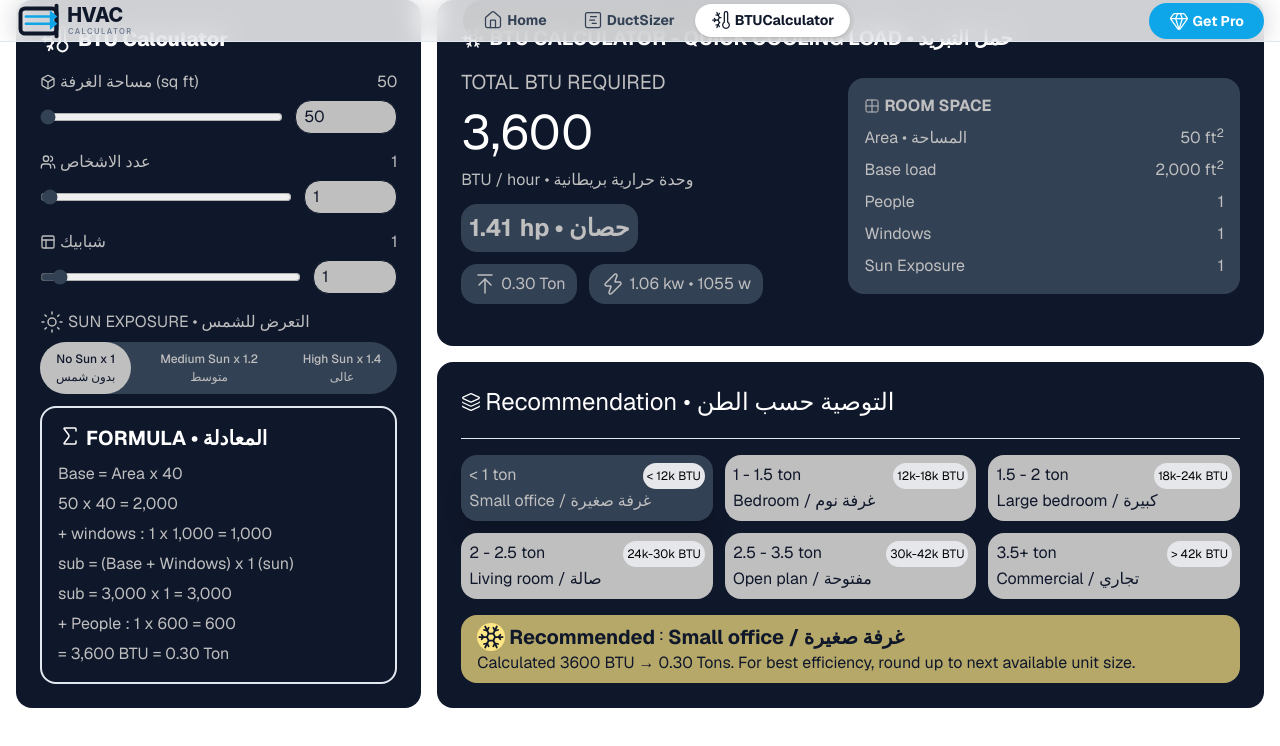
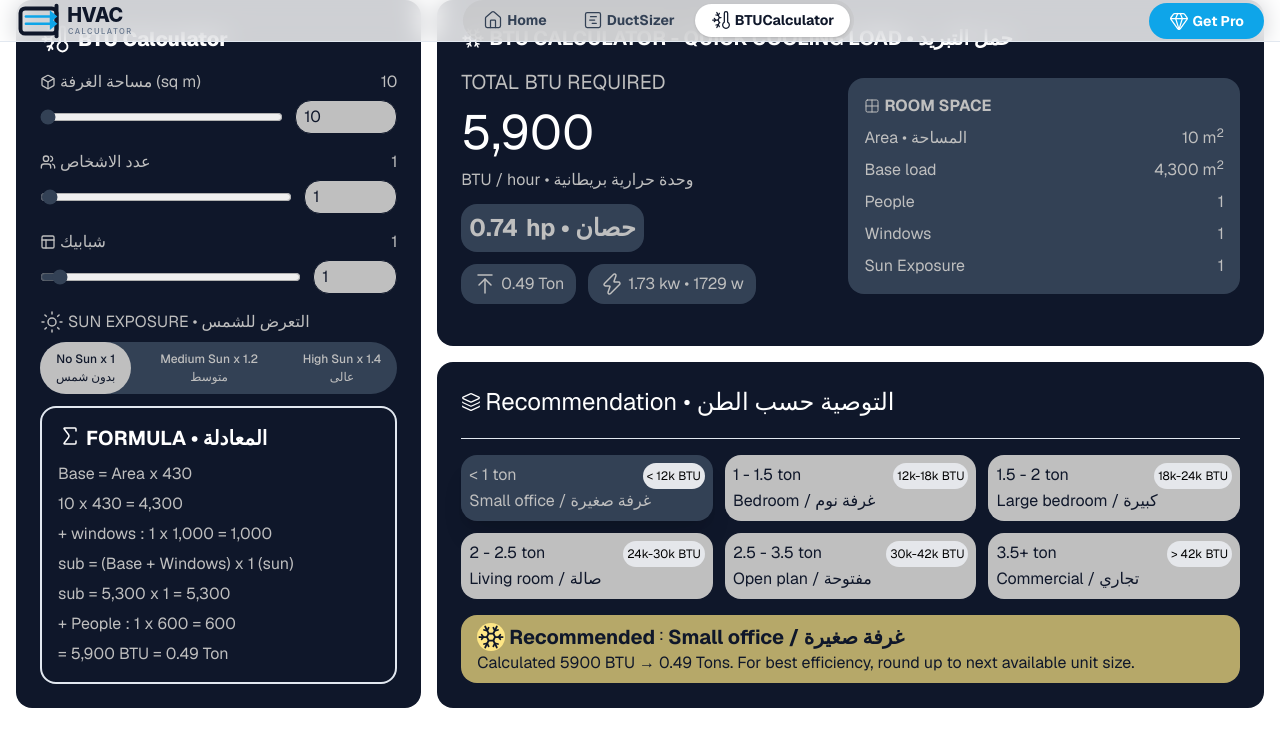
Before and after one commit to omar-khatab/HVAC-Calculator, a Next.js app: page /BTUCalculator in a window 1280 px wide. Shown: the top 746 px of the page. Built offline with nearby package versions, Linux system fonts and the light colour scheme.

Commit message:
edit some units in btu calculator

```diff
--- a/src/app/BTUCalculator/BTUComponents/Main.tsx
+++ b/src/app/BTUCalculator/BTUComponents/Main.tsx
@@ -10,14 +10,14 @@ import { Box, PanelsTopLeft, Sigma, Sun,ThermometerSnowflake, Users } from "luci
 export default function Main() {
 
     const [inputs , setInputs] = useState<BTUInputs>({
-        roomArea : 50,
+        roomArea : 10,
         occupants : 1,
         window : 1,
         sunExposure : 1,
     })
 
     // Formula and Calculations
-    const base = inputs.roomArea * 40;
+    const base = inputs.roomArea * 430;
     const windows = inputs.window * 1000
     const sub = (base + windows) * inputs.sunExposure
     const people = inputs.occupants * 600
@@ -42,7 +42,7 @@ export default function Main() {
                     <ThermometerSnowflake size={30} strokeWidth={1.5} />BTU Calculator
                 </h2>
                 {/* custom component for inputs */}
-                <Inputs Icon={Box} label="مساحة الغرفة (sq ft)" min={50} max={2000} step={10} value={inputs.roomArea} calc = {calcRoomArea}/>
+                <Inputs Icon={Box} label="مساحة الغرفة (sq m)" min={10} max={2000} step={5} value={inputs.roomArea} calc = {calcRoomArea}/>
                 <Inputs Icon = {Users} label="عدد الاشخاص" min={0} max={100} value={inputs.occupants}calc = {calcOccupants}/>
                 <Inputs Icon={PanelsTopLeft} label="شبابيك" min={0} max={20}value={inputs.window} calc = {calcWindows}/>
                 {/* Sun Exposure selection */}
@@ -54,15 +54,16 @@ export default function Main() {
                                 <input type="radio" name="sun" checked = {inputs.sunExposure === val}
                                     onChange = {() => setInputs({...inputs, sunExposure : val})}
                                     className="hidden"/>
-                                {val === 1 ? <span>No Sun x 1 <br/>بدون شمس</span> : val === 1.2 ? <span>Medium Sun x 1.2<br/> متوسط</span>: <span>High Sun x 1.4<br/> عالى</span>}
+                                {val === 1 ? <span>No Sun x 1 <br/>بدون شمس</span> : val === 1.2 ? <span>Medium Sun x 1.2<br/> متوسط</span> :
+                                <span>High Sun x 1.4<br/> عالى</span>}
                         </label>
                     })}
                 </div>
                 {/* UI for formula */}
                 <div className="bg-primary text-surface rounded-2xl p-4 border-border border-2 flex flex-col gap-1.5">
                         <h3 className="text-head text-xl font-bold mb-1 flex item-center gap-1"><Sigma strokeWidth={1.5} />FORMULA • المعادلة</h3>
-                    <p> Base = Area x 40</p>
-                    <p> {inputs.roomArea } x 40 = <span>{base.toLocaleString()}</span></p>
+                    <p> Base = Area x 430</p>
+                    <p> {inputs.roomArea } x 430 = <span>{base.toLocaleString()}</span></p>
                     <p>+ windows : {inputs.window} x 1,000 = <span>{windows.toLocaleString()}</span></p>
                     <p>sub = (Base + Windows) x <span>{inputs.sunExposure}</span> (sun)</p>
                     <p>sub = {(base + windows).toLocaleString()} x <span>{inputs.sunExposure}</span> = {sub.toLocaleString()}</p>
--- a/src/app/BTUCalculator/BTUComponents/Outputs.tsx
+++ b/src/app/BTUCalculator/BTUComponents/Outputs.tsx
@@ -9,7 +9,7 @@ type Props = {
 export default function Outputs({result, inputs} : Props) {
     const roomSpace : {id : number, title : string, value : number}[] = [
         {id :1, title : "Area • المساحة", value : inputs.roomArea},
-        {id :2, title : "Base load", value :  inputs.roomArea * 40},
+        {id :2, title : "Base load", value :  inputs.roomArea * 430},
         {id :3, title : "People", value :  inputs.occupants},
         {id :4, title : "Windows", value :  inputs.window},
         {id :5, title : "Sun Exposure", value :  inputs.sunExposure},
@@ -28,7 +28,7 @@ return (
                     <p>BTU / hour • وحدة حرارية بريطانية</p>
                 </div>
                 <div className="justify-center text-2xl font-bold flex gap-2 p-2  bg-secondary rounded-2xl md:w-fit">
-                    <span>{(result / 2544.43).toFixed(2)}</span>
+                    <span>{(result / 8000).toFixed(2)}</span>
                     <span>hp • حصان</span>
                 </div>
                 <div className="flex gap-3 flex-col md:flex-row text-center">
@@ -48,7 +48,7 @@ return (
                     const fit = i === 0 || i === 1
                     return <div key = {e.id} className="flex justify-between">
                         <span>{e.title}</span>
-                        <span>{`${e.value.toLocaleString()}`} {fit ? `ft`  : null}{fit ? <sup>2</sup> : null}</span>
+                        <span>{`${e.value.toLocaleString()}`} {fit ? `m`  : null}{fit ? <sup>2</sup> : null}</span>
                     </div>
                 })}
             </div>
--- a/src/app/DuctSizer/DuctComponent/Recommendations.tsx
+++ b/src/app/DuctSizer/DuctComponent/Recommendations.tsx
@@ -69,14 +69,16 @@ export default function Recommendations({result} : Props) {
         const isBest = i === 0
         return (
           <div key={`${s.width}x${s.height}`} className=" last:pb-0 py-3 border-t border-border hover:opacity-80 transition flex items-center gap-3">
-            <h3 className={`${isBest ? "bg-white text-primary" : "border"} md:h-[40] md:w-[40] h-[30] w-[30] md:text-xl text-[12px] rounded-full flex items-center
+            <h3 className={`${isBest ? "bg-white text-primary" : "border"} md:h-[40] md:w-[40] h-[30] w-[30] md:text-xl text-[12px] rounded-full
+                flex items-center
             justify-center`}>{i+1}</h3>
             <div className=" flex-1">
               <div className="font-bold md:text-[16px] text-[12px]">
                 <span>{`${s.width}" x ${s.height}"`} / </span>
                 <span>{`${(s.width * 25.4).toFixed(0)} mm x ${(s.height * 25.4).toFixed(0)} mm`}</span>
               </div>
-              <p className="md:text-[14px] text-[10px]">{(s.area).toFixed(0)} in<sup>2</sup> • Ratio {s.ratio}:1 • {isBest ? "Closest to square • الأقرب للمربع" : "Aspect OK"}</p>
+              <p className="md:text-[14px] text-[10px]">{(s.area).toFixed(0)} in<sup>2</sup>
+              • Ratio {s.ratio}:1 • {isBest ? "Closest to square • الأقرب للمربع" : "Aspect OK"}</p>
             </div>
           </div>
         )
```
